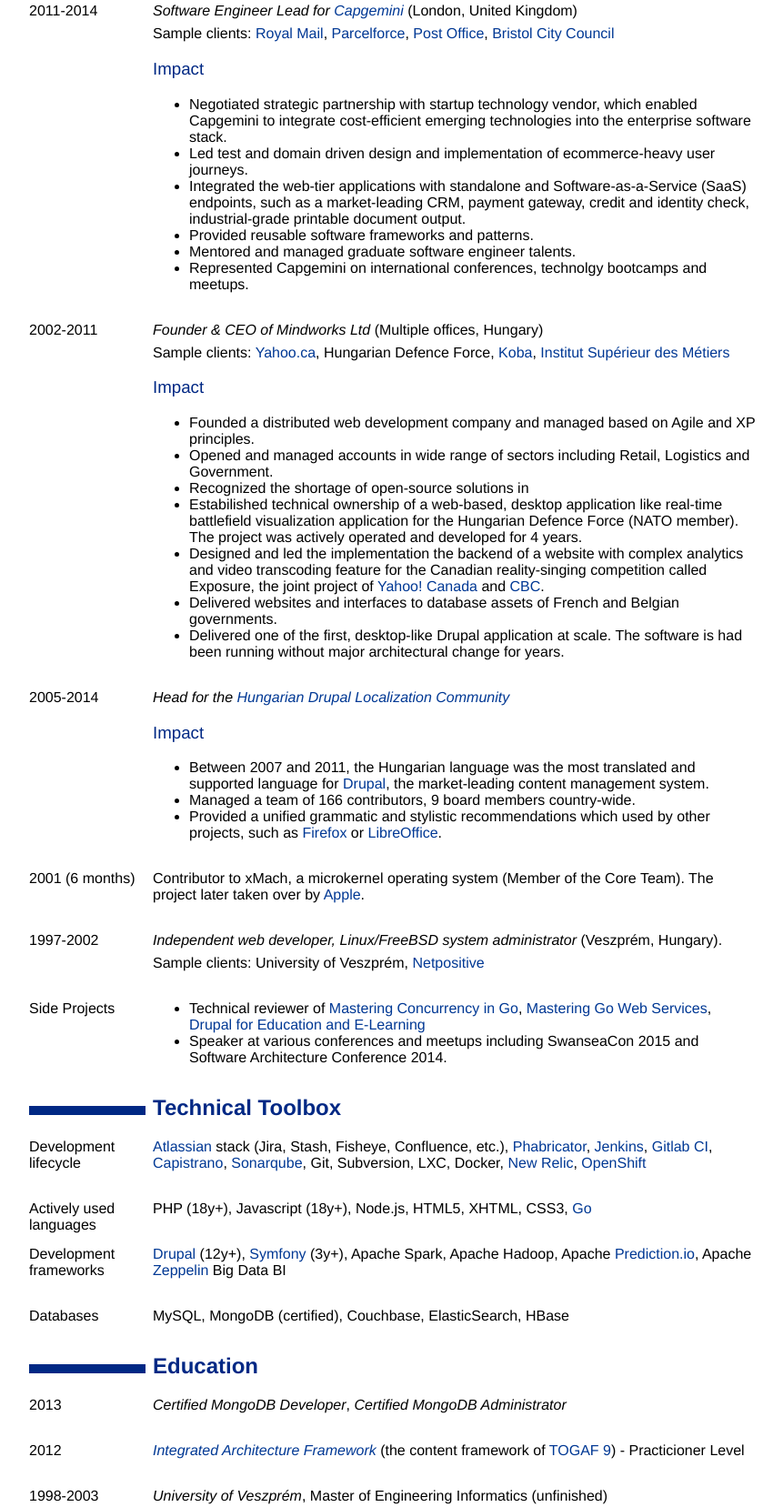
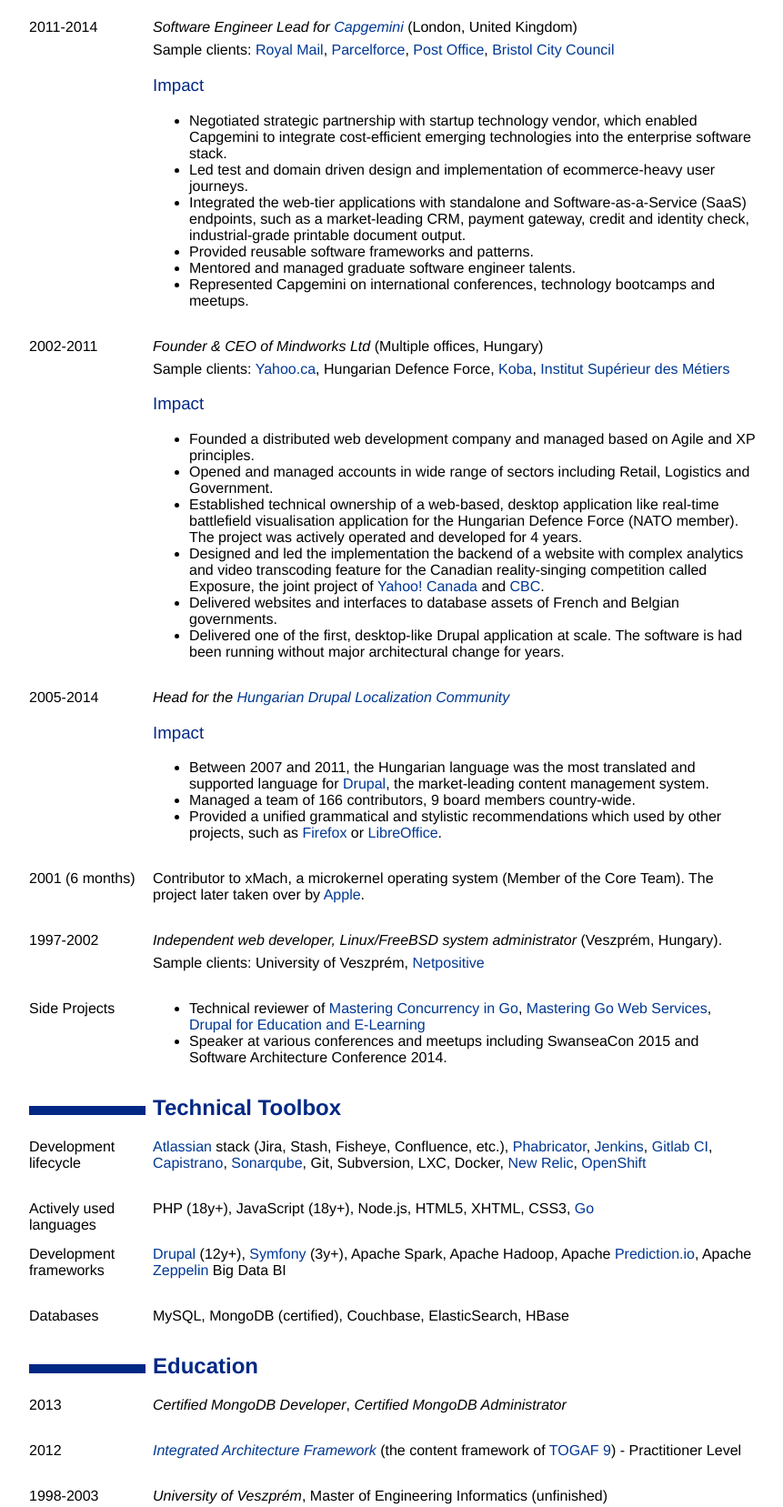
Before and after one commit to aries1980/cv, a plain HTML site: page janos_feher_cv.html in a window 1280 px wide. Shown: the part 713-2370 px from the top of the page at 91% size, without its empty margins (208-1069 px from the left). Drawn offline with Linux system fonts and the light colour scheme.

Commit message:
Typos fixed.

```diff
--- a/janos_feher_cv.html
+++ b/janos_feher_cv.html
@@ -21,8 +21,7 @@
 </blockquote>
 <hr />
 <blockquote>
-<p>Extensive experience in Web-Scale Product Development, Software and Integration Architecture<br />
-Keywords: Technical Leadership, Agile, Lean, Software Architecture, Go, Drupal, Entrepreneur</p>
+<p>I have a passion for creating indispensable products with the help of lean technologies, building high-growth teams and innovative businesses. I am an engineer, led by a particular obsession with simplification in order to minimise business and technology risks.</p>
 </blockquote>
 <hr />
 <h2 id="professional-experience">Professional Experience</h2>
@@ -50,7 +49,7 @@
 <li>Integrated the web-tier applications with standalone and Software-as-a-Service (SaaS) endpoints, such as a market-leading CRM, payment gateway, credit and identity check, industrial-grade printable document output.</li>
 <li>Provided reusable software frameworks and patterns.</li>
 <li>Mentored and managed graduate software engineer talents.</li>
-<li>Represented Capgemini on international conferences, technolgy bootcamps and meetups.</li>
+<li>Represented Capgemini on international conferences, technology bootcamps and meetups.</li>
 </ul>
 </dd>
 <dt>2002-2011</dt>
@@ -60,8 +59,7 @@
 <ul>
 <li>Founded a distributed web development company and managed based on Agile and XP principles.</li>
 <li>Opened and managed accounts in wide range of sectors including Retail, Logistics and Government.</li>
-<li>Recognized the shortage of open-source solutions in</li>
-<li>Estabilished technical ownership of a web-based, desktop application like real-time battlefield visualization application for the Hungarian Defence Force (NATO member). The project was actively operated and developed for 4 years.</li>
+<li>Established technical ownership of a web-based, desktop application like real-time battlefield visualisation application for the Hungarian Defence Force (NATO member). The project was actively operated and developed for 4 years.</li>
 <li>Designed and led the implementation the backend of a website with complex analytics and video transcoding feature for the Canadian reality-singing competition called Exposure, the joint project of <a href="http://yahoo.ca">Yahoo! Canada</a> and <a href="http://www.cbc.ca">CBC</a>.</li>
 <li>Delivered websites and interfaces to database assets of French and Belgian governments.</li>
 <li>Delivered one of the first, desktop-like Drupal application at scale. The software is had been running without major architectural change for years.</li>
@@ -73,7 +71,7 @@
 <ul>
 <li>Between 2007 and 2011, the Hungarian language was the most translated and supported language for <a href="http://drupal.org">Drupal</a>, the market-leading content management system.</li>
 <li>Managed a team of 166 contributors, 9 board members country-wide.</li>
-<li>Provided a unified grammatic and stylistic recommendations which used by other projects, such as <a href="http://www.mozilla.org/firefox">Firefox</a> or <a href="http://www.libreoffice.org">LibreOffice</a>.</li>
+<li>Provided a unified grammatical and stylistic recommendations which used by other projects, such as <a href="http://www.mozilla.org/firefox">Firefox</a> or <a href="http://www.libreoffice.org">LibreOffice</a>.</li>
 </ul>
 </dd>
 <dt>2001 (6 months)</dt>
@@ -96,7 +94,7 @@
 <dd><a href="http://www.atlassian.com">Atlassian</a> stack (Jira, Stash, Fisheye, Confluence, etc.), <a href="http://phabricator.org">Phabricator</a>, <a href="http://jenkins-ci.org">Jenkins</a>, <a href="https://about.gitlab.com/gitlab-ci/">Gitlab CI</a>, <a href="http://capistranorb.com">Capistrano</a>, <a href="http://www.sonarqube.org">Sonarqube</a>, Git, Subversion, LXC, Docker, <a href="https://newrelic.com/">New Relic</a>, <a href="http://www.openshift.com/">OpenShift</a>
 </dd>
 <dt>Actively used languages</dt>
-<dd>PHP (18y+), Javascript (18y+), Node.js, HTML5, XHTML, CSS3, <a href="http://golang.org">Go</a>
+<dd>PHP (18y+), JavaScript (18y+), Node.js, HTML5, XHTML, CSS3, <a href="http://golang.org">Go</a>
 </dd>
 <dt>Development frameworks</dt>
 <dd><a href="http://drupal.org">Drupal</a> (12y+), <a href="http://symfony.com">Symfony</a> (3y+), Apache Spark, Apache Hadoop, Apache <a href="https://prediction.io/">Prediction.io</a>, Apache <a href="http://zeppelin-project.org/">Zeppelin</a> Big Data BI
@@ -111,7 +109,7 @@
 <dd><em>Certified MongoDB Developer</em>, <em>Certified MongoDB Administrator</em>
 </dd>
 <dt>2012</dt>
-<dd><em><a href="http://www.capgemini.com/resources/the-integrated-architecture-framework-explained">Integrated Architecture Framework</a></em> (the content framework of <a href="https://prediction.io/">TOGAF 9</a>) - Practicioner Level
+<dd><em><a href="http://www.capgemini.com/resources/the-integrated-architecture-framework-explained">Integrated Architecture Framework</a></em> (the content framework of <a href="https://prediction.io/">TOGAF 9</a>) - Practitioner Level
 </dd>
 <dt>1998-2003</dt>
 <dd><em>University of Veszprém</em>, Master of Engineering Informatics (unfinished)
```
Also changed, not shown: 3 other files.
